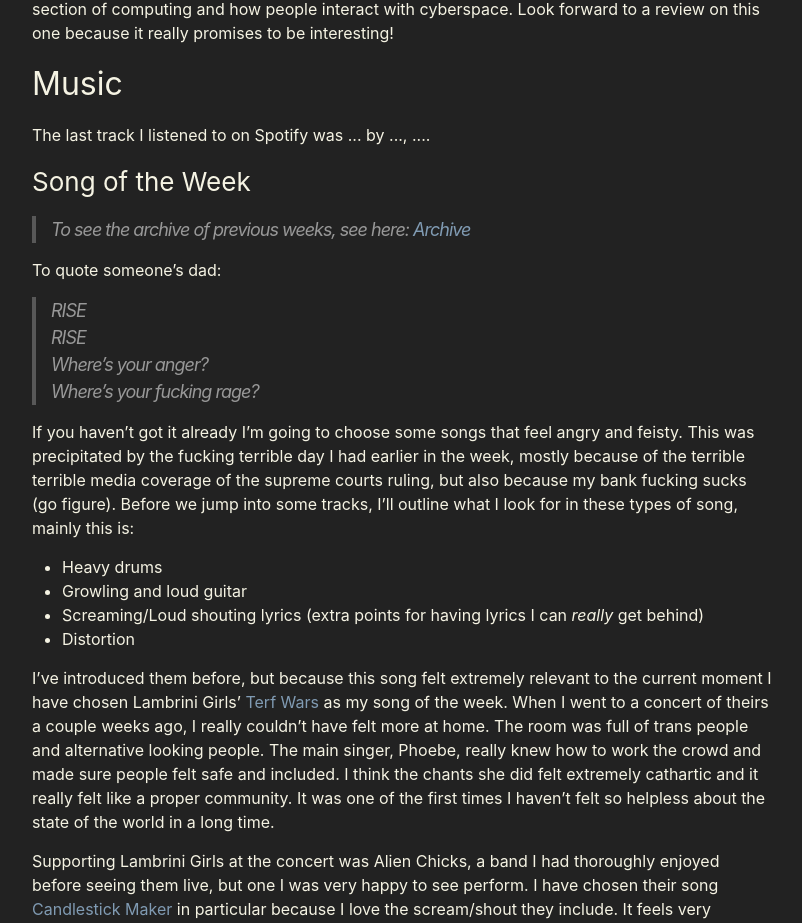
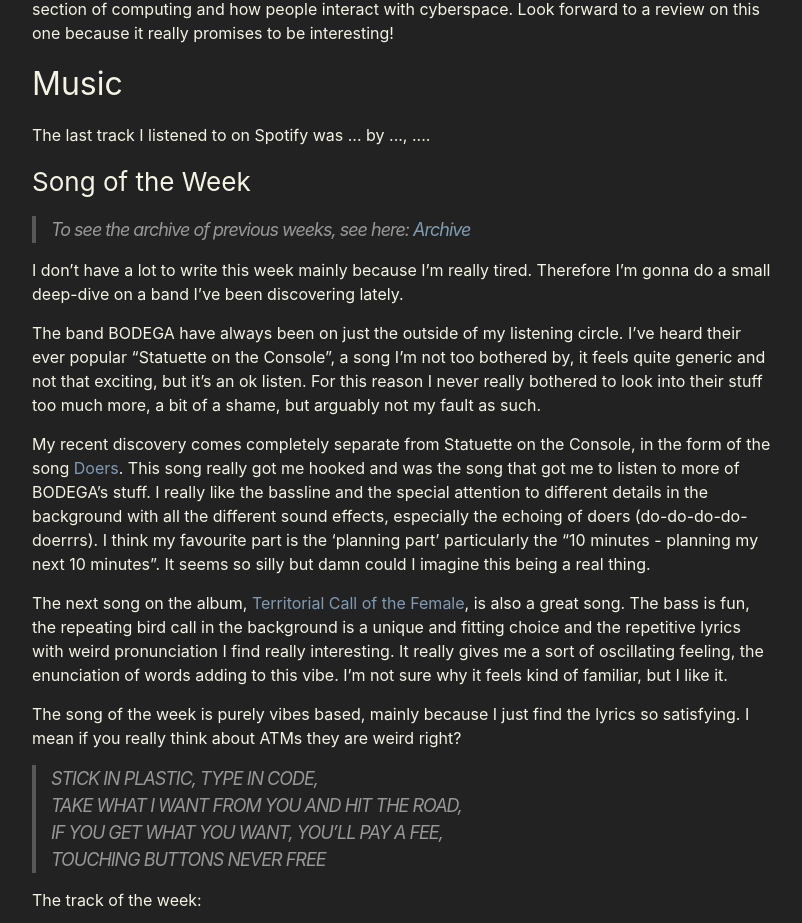
Before and after one commit to awsloth/awsloth.github.io, a Jekyll site: the page built from media.markdown, in a window 1280 px wide and 1400 px high, scrolled down 629 px, cut to the strip 0-923 px from the top of the window. Shown: the whole strip, without its empty margins (238-1040 px from the left). Built offline with Jekyll 4.4.1, drawn with Linux system fonts in a browser that asks for light colours; a script that is not in the unit is left out; some of the changed text lies outside the part shown.

Commit message:
Update song of the week

```diff
--- a/media.markdown
+++ b/media.markdown
@@ -38,32 +38,24 @@ I have been really enjoying what I have read of this book so far. I think partia
 
 > To see the archive of previous weeks, see here: [Archive](/media/song-archive)
 
-To quote someone's dad:
+I don't have a lot to write this week mainly because I'm really tired. Therefore I'm gonna do a small deep-dive on a band I've been discovering lately.
 
-> RISE
-  RISE
-  Where's your anger?
-  Where's your fucking rage?
+The band BODEGA have always been on just the outside of my listening circle. I've heard their ever popular "Statuette on the Console", a song I'm not too bothered by, it feels quite generic and not that exciting, but it's an ok listen. For this reason I never really bothered to look into their stuff too much more, a bit of a shame, but arguably not my fault as such.
 
-If you haven't got it already I'm going to choose some songs that feel angry and feisty. This was precipitated by the fucking terrible day I had earlier in the week, mostly because of the terrible terrible media coverage of the supreme courts ruling, but also because my bank fucking sucks (go figure). Before we jump into some tracks, I'll outline what I look for in these types of song, mainly this is:
-- Heavy drums
-- Growling and loud guitar
-- Screaming/Loud shouting lyrics (extra points for having lyrics I can *really* get behind)
-- Distortion
+My recent discovery comes completely separate from Statuette on the Console, in the form of the song [Doers](https://open.spotify.com/track/2L0FeqfIAs0Cc6x2sLfsCh?si=7e61331a37584898). This song really got me hooked and was the song that got me to listen to more of BODEGA's stuff. I really like the bassline and the special attention to different details in the background with all the different sound effects, especially the echoing of doers (do-do-do-do-doerrrs). I think my favourite part is the 'planning part' particularly the "10 minutes - planning my next 10 minutes". It seems so silly but damn could I imagine this being a real thing.
 
-I've introduced them before, but because this song felt extremely relevant to the current moment I have chosen Lambrini Girls' [Terf Wars](https://open.spotify.com/track/7aNvsOmhlc4V07PdT4YgtN?si=34991ad5697248cc) as my song of the week. When I went to a concert of theirs a couple weeks ago, I really couldn't have felt more at home. The room was full of trans people and alternative looking people. The main singer, Phoebe, really knew how to work the crowd and made sure people felt safe and included. I think the chants she did felt extremely cathartic and it really felt like a proper community. It was one of the first times I haven't felt so helpless about the state of the world in a long time.
+The next song on the album, [Territorial Call of the Female](https://open.spotify.com/track/72KVDc2IbRHukPqJ9CzKTX?si=0ac07d36fec0463b), is also a great song. The bass is fun, the repeating bird call in the background is a unique and fitting choice and the repetitive lyrics with weird pronunciation I find really interesting. It really gives me a sort of oscillating feeling, the enunciation of words adding to this vibe. I'm not sure why it feels kind of familiar, but I like it.
 
-Supporting Lambrini Girls at the concert was Alien Chicks, a band I had thoroughly enjoyed before seeing them live, but one I was very happy to see perform. I have chosen their song [Candlestick Maker](https://open.spotify.com/track/2a4u1DkUlDNRnkWBVQoeer?si=79161c7b32cd4d78) in particular because I love the scream/shout they include. It feels very satisfying to catch it in time and the instrumentation throughout the song feels heavy in the right way. The voice on the edge of screaming, the mish mash of instruments in kinda the best way and the best of it all cowbell (the holy grail in post punk bands imo).
+The song of the week is purely vibes based, mainly because I just find the lyrics so satisfying. I mean if you really think about ATMs they are weird right?
 
-The third band I want to focus on is Coach Party, with two of their songs [Micro Aggression](https://open.spotify.com/track/0AoVDlD4Da25HVGUpM0liK?si=74e312acccc14639) and [Parasite](https://open.spotify.com/track/4EDSWFoLE7TgCrl0Eol9dV?si=5b9c75272a5644e3). For Parasite, there is not much more to say than it fits all my required categories. It is unfortunately not too long, but I can forgive them because it really is just a scream filled song. In terms of Micro Aggression, it's just a classic indie rock kinda feel, with some added screams/shouts for fun, with a message I can (obviously) get behind - great!
-
-Less of a song recommendation, more of a whole fuck off album. The debut album by Model/Actriz, [Dogsbody](https://open.spotify.com/album/1DWLFwBZxTSBWw7G9uhpok?si=06PXTio5Qkuv6Rwmr5M10Q), has become my go to "put me in the mines" album. I turn my headphones right up, blast the songs out and can't have any other thoughts but work (maybe not the healthiest thing, but I do at least enjoy the music). It may not directly fit into the rage theme, but if I was already angry I could really channel it through this (~~probably to send like a slightly angry email~~).
-
-Here's to hoping next week is more of a positive note - though I am still looking to channel my rage at the right people do not worry. See you next week!
+> STICK IN PLASTIC, TYPE IN CODE,
+  TAKE WHAT I WANT FROM YOU AND HIT THE ROAD,
+  IF YOU GET WHAT YOU WANT, YOU'LL PAY A FEE,
+  TOUCHING BUTTONS NEVER FREE
 
 The track of the week:
 
-<iframe style="border-radius:12px" src="https://open.spotify.com/embed/track/7aNvsOmhlc4V07PdT4YgtN?utm_source=generator" width="100%" height="152" frameBorder="0" allowfullscreen="" allow="autoplay; clipboard-write; encrypted-media; fullscreen; picture-in-picture" loading="lazy"></iframe>
+<iframe style="border-radius:12px" src="https://open.spotify.com/embed/track/4jkJUXrUF5t0jDFDOjOybf?utm_source=generator" width="100%" height="152" frameBorder="0" allowfullscreen="" allow="autoplay; clipboard-write; encrypted-media; fullscreen; picture-in-picture" loading="lazy"></iframe>
 
 To see an archive of the songs I have previously added, see here:
 
--- a/song-archive.markdown
+++ b/song-archive.markdown
@@ -3,6 +3,35 @@ layout: page
 title: Song of the Week Archive
 permalink: /media/song-archive
 ---
+
+## 20/04/25
+
+To quote someone's dad:
+
+> RISE
+  RISE
+  Where's your anger?
+  Where's your fucking rage?
+
+If you haven't got it already I'm going to choose some songs that feel angry and feisty. This was precipitated by the fucking terrible day I had earlier in the week, mostly because of the terrible terrible media coverage of the supreme courts ruling, but also because my bank fucking sucks (go figure). Before we jump into some tracks, I'll outline what I look for in these types of song, mainly this is:
+- Heavy drums
+- Growling and loud guitar
+- Screaming/Loud shouting lyrics (extra points for having lyrics I can *really* get behind)
+- Distortion
+
+I've introduced them before, but because this song felt extremely relevant to the current moment I have chosen Lambrini Girls' [Terf Wars](https://open.spotify.com/track/7aNvsOmhlc4V07PdT4YgtN?si=34991ad5697248cc) as my song of the week. When I went to a concert of theirs a couple weeks ago, I really couldn't have felt more at home. The room was full of trans people and alternative looking people. The main singer, Phoebe, really knew how to work the crowd and made sure people felt safe and included. I think the chants she did felt extremely cathartic and it really felt like a proper community. It was one of the first times I haven't felt so helpless about the state of the world in a long time.
+
+Supporting Lambrini Girls at the concert was Alien Chicks, a band I had thoroughly enjoyed before seeing them live, but one I was very happy to see perform. I have chosen their song [Candlestick Maker](https://open.spotify.com/track/2a4u1DkUlDNRnkWBVQoeer?si=79161c7b32cd4d78) in particular because I love the scream/shout they include. It feels very satisfying to catch it in time and the instrumentation throughout the song feels heavy in the right way. The voice on the edge of screaming, the mish mash of instruments in kinda the best way and the best of it all cowbell (the holy grail in post punk bands imo).
+
+The third band I want to focus on is Coach Party, with two of their songs [Micro Aggression](https://open.spotify.com/track/0AoVDlD4Da25HVGUpM0liK?si=74e312acccc14639) and [Parasite](https://open.spotify.com/track/4EDSWFoLE7TgCrl0Eol9dV?si=5b9c75272a5644e3). For Parasite, there is not much more to say than it fits all my required categories. It is unfortunately not too long, but I can forgive them because it really is just a scream filled song. In terms of Micro Aggression, it's just a classic indie rock kinda feel, with some added screams/shouts for fun, with a message I can (obviously) get behind - great!
+
+Less of a song recommendation, more of a whole fuck off album. The debut album by Model/Actriz, [Dogsbody](https://open.spotify.com/album/1DWLFwBZxTSBWw7G9uhpok?si=06PXTio5Qkuv6Rwmr5M10Q), has become my go to "put me in the mines" album. I turn my headphones right up, blast the songs out and can't have any other thoughts but work (maybe not the healthiest thing, but I do at least enjoy the music). It may not directly fit into the rage theme, but if I was already angry I could really channel it through this (~~probably to send like a slightly angry email~~).
+
+Here's to hoping next week is more of a positive note - though I am still looking to channel my rage at the right people do not worry. See you next week!
+
+The track of the week:
+
+<iframe style="border-radius:12px" src="https://open.spotify.com/embed/track/7aNvsOmhlc4V07PdT4YgtN?utm_source=generator" width="100%" height="152" frameBorder="0" allowfullscreen="" allow="autoplay; clipboard-write; encrypted-media; fullscreen; picture-in-picture" loading="lazy"></iframe>
 
 ## 13/04/25
 
```
